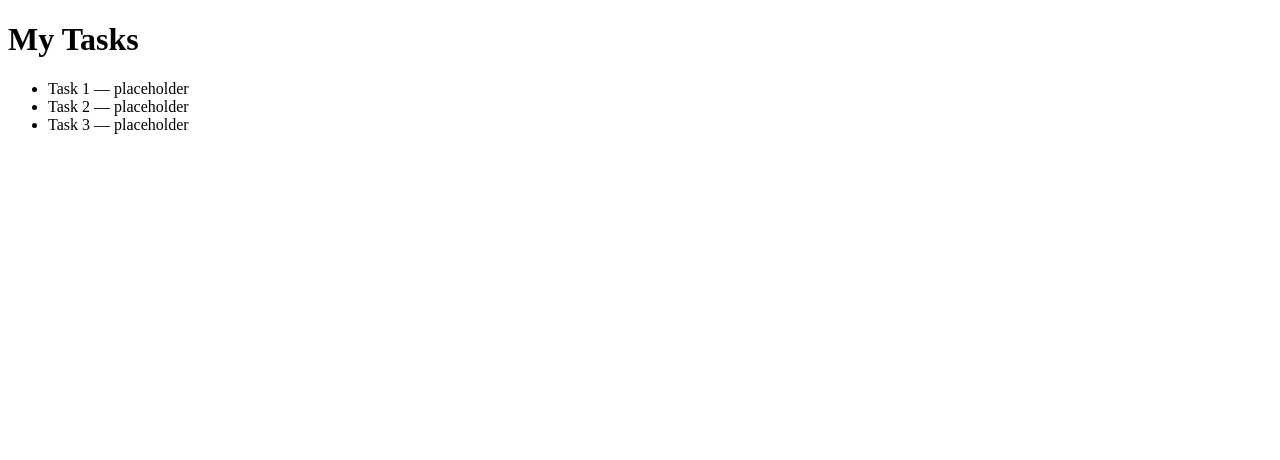
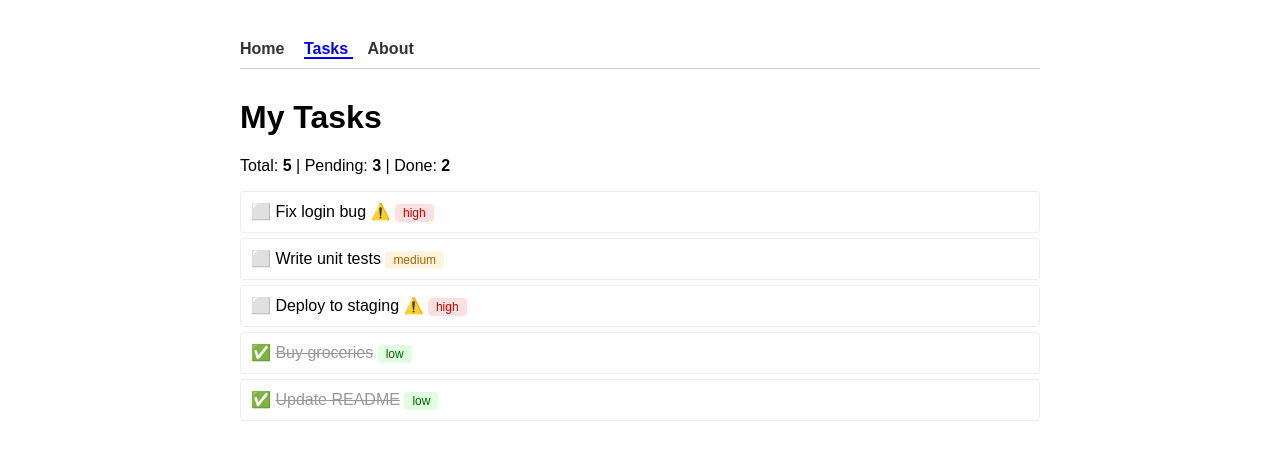
Before and after one commit to kbvyshnav/task-manager, a Django app: page /tasks/ in a window 1280 px wide. Shown: the top 460 px of the page. Run offline with Django 5.2, Linux system fonts and the light colour scheme.

Commit message:
templates, base layout, dynamic task list

```diff
--- /dev/null
+++ b/tasks/templates/tasks/base.html
@@ -0,0 +1,71 @@
+<!DOCTYPE html>
+<html lang="en">
+<head>
+    <meta charset="UTF-8">
+    <title>{% block title %}Task Manager{% endblock %}</title>
+<style>
+    body {
+        font-family: Arial, sans-serif;
+        max-width: 800px;
+        margin: 40px auto;
+        padding: 0 20px;
+    }
+
+    nav a {
+        margin-right: 15px;
+        text-decoration: none;
+        color: #333;
+        font-weight: bold;
+    }
+
+    nav {
+        margin-bottom: 30px;
+        border-bottom: 1px solid #ccc;
+        padding-bottom: 10px;
+    }
+
+    .active {
+        color: blue;
+        border-bottom: 2px solid blue;
+    }
+
+    .badge {
+        display: inline-block;
+        padding: 2px 8px;
+        border-radius: 4px;
+        font-size: 12px;
+    }
+
+    .high { background: #ffe0e0; color: #c00; }
+    .medium { background: #fff4e0; color: #a60; }
+    .low { background: #e0ffe0; color: #060; }
+
+    .done-task {
+        text-decoration: line-through;
+        color: #999;
+    }
+
+</style>
+</head>
+<body>
+<nav>
+    <a href="{% url 'home' %}"
+       class="{% if request.path == '/' %}active{% endif %}">
+       Home
+    </a>
+
+    <a href="{% url 'task_list' %}"
+       class="{% if request.path == '/tasks/' %}active{% endif %}">
+       Tasks
+    </a>
+
+    <a href="{% url 'about' %}"
+       class="{% if request.path == '/about/' %}active{% endif %}">
+       About
+    </a>
+</nav>
+
+    {% block content %}
+    {% endblock %}
+</body>
+</html>
--- a/tasks/templates/tasks/task_list.html
+++ b/tasks/templates/tasks/task_list.html
@@ -1,16 +1,33 @@
 <!-- tasks/templates/tasks/task_list.html -->
+{% extends 'tasks/base.html' %}
 
-<!DOCTYPE html>
-<html>
-<head>
-    <title>Task Manager</title>
-</head>
-<body>
-    <h1>My Tasks</h1>
-    <ul>
-        <li>Task 1 — placeholder</li>
-        <li>Task 2 — placeholder</li>
-        <li>Task 3 — placeholder</li>
+{% block title %}Tasks — Task Manager{% endblock %}
+
+{% block content %}
+<h1>My Tasks</h1>
+
+<p>
+    Total: <strong>{{ total }}</strong> |
+    Pending: <strong>{{ pending }}</strong> |
+    Done: <strong>{{ done }}</strong>
+</p>
+
+{% if tasks %}
+    <ul style="list-style: none; padding: 0;">
+    {% for task in tasks %}
+        <li style="padding: 10px; margin: 5px 0; border: 1px solid #eee; border-radius: 4px;">
+            {% if task.done %}
+                ✅ <span class="done-task">{{ task.title }}</span>
+            {% else %}
+                ⬜ {{ task.title }}
+            {% endif %}
+            {% if task.priority == "high"%} ⚠️ {% endif %}
+            <span class="badge {{ task.priority }}">{{ task.priority }}</span>
+        </li>
+    {% endfor %}
     </ul>
-</body>
-</html>
+{% else %}
+    <p>No tasks yet. Add one!</p>
+{% endif %}
+
+{% endblock %}
--- a/tasks/urls.py
+++ b/tasks/urls.py
@@ -5,8 +5,8 @@ from . import views
 urlpatterns = [
     path('',views.home,name='home'),
     path('about/',views.about,name='about'),
-    path('tasks/',views.task_list,name='tasks'),
+    path('tasks/',views.task_list,name='task_list'),
 
      #dynamic URL's
-    path('tasks/<int:task_id>/',views.task_detail,name='task_detail'),
+    #path('tasks/<int:task_id>/',views.task_detail,name='task_detail'),
 ]
--- a/tasks/views.py
+++ b/tasks/views.py
@@ -1,19 +1,37 @@
+# tasks/views.py
 from django.shortcuts import render
 from django.http import HttpResponse
-from datetime import datetime
+import datetime
 
 def home(request):
-    today=datetime.today().strftime("%d-%m-%Y")
+    context = {
+        "app_name" : "Task Manager",
+        "current_time": datetime.datetime.now(),
+        "stats": {
+            "total": 5,
+            "pending": 3,
+            "done": 2,
+        }
+    }
+    return render(request, 'tasks/home.html', context)
 
-    return HttpResponse(
-        f"Welcome to Task Manager — Home Page <br> Today's date is: {today}"
-    )
+def task_list(request):
+    tasks = [
+        {"id": 1, "title": "Buy groceries", "done": True, "priority": "low"},
+        {"id": 2, "title": "Fix login bug", "done": False, "priority": "high"},
+        {"id": 3, "title": "Write unit tests", "done": False, "priority": "medium"},
+        {"id": 4, "title": "Update README", "done": True, "priority": "low"},
+        {"id": 5, "title": "Deploy to staging", "done": False, "priority": "high"},
+    ]
+    tasks.sort(key=lambda task: task["done"])
+
+    context = {
+        "tasks": tasks,
+        "total": len(tasks),
+        "pending": len([t for t in tasks if not t["done"]]),
+        "done": len([t for t in tasks if t["done"]]),
+    }
+    return render(request, 'tasks/task_list.html', context)
 
 def about(request):
-    return HttpResponse("<h1>About</h1><p>This is a task manager app built with Django.</p>")
-
-def task_list(request):
-    return render(request, 'tasks/task_list.html')
-
-def task_detail(request, task_id):
-    return HttpResponse(f"Viewing task number {task_id}")
+    return render(request, 'tasks/about.html')
```
Also changed, not shown: core/settings.py (+0 -16 lines), tasks/templates/tasks/about.html (added, +17 -0 lines), tasks/templates/tasks/home.html (added, +20 -0 lines).
